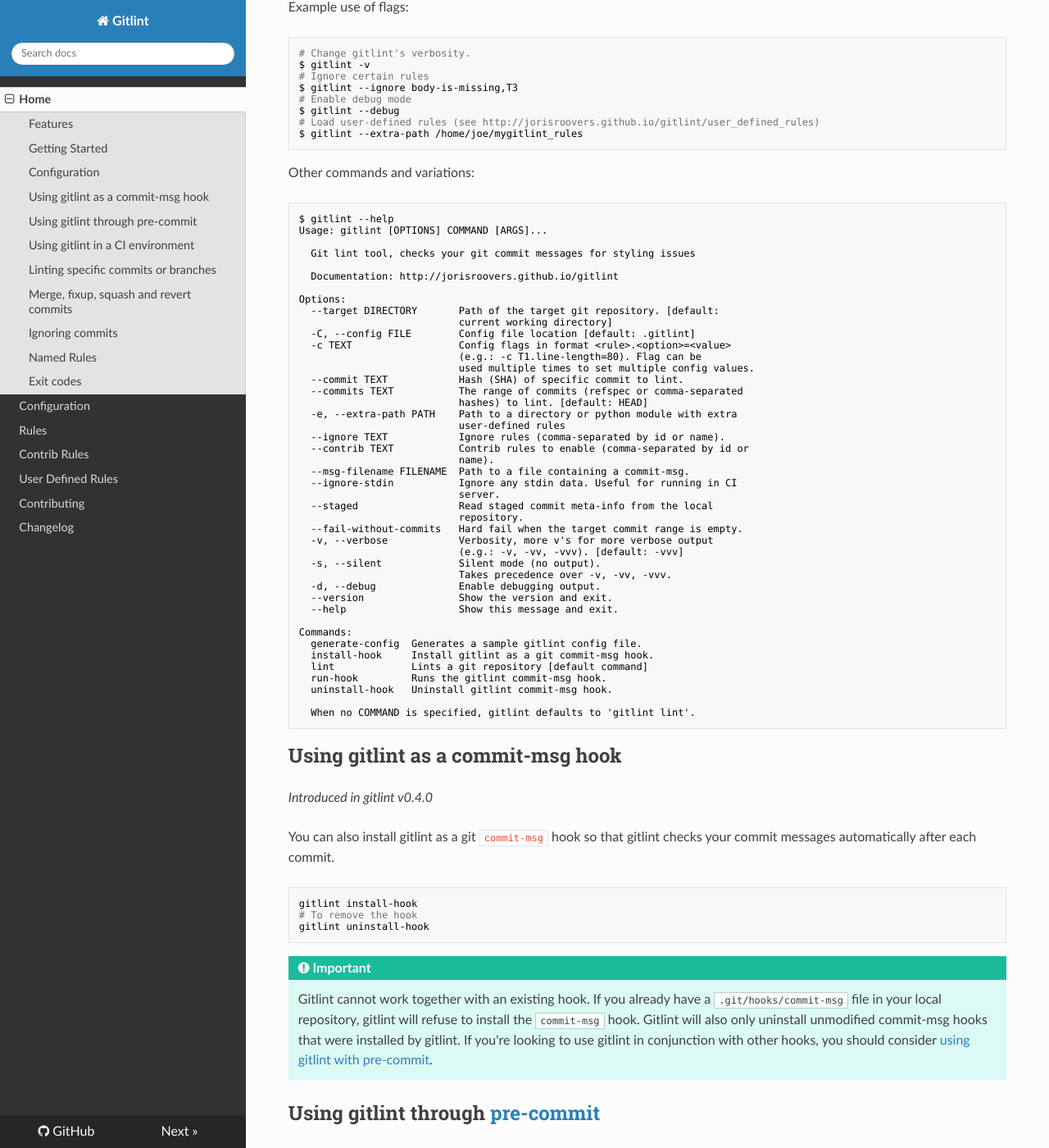
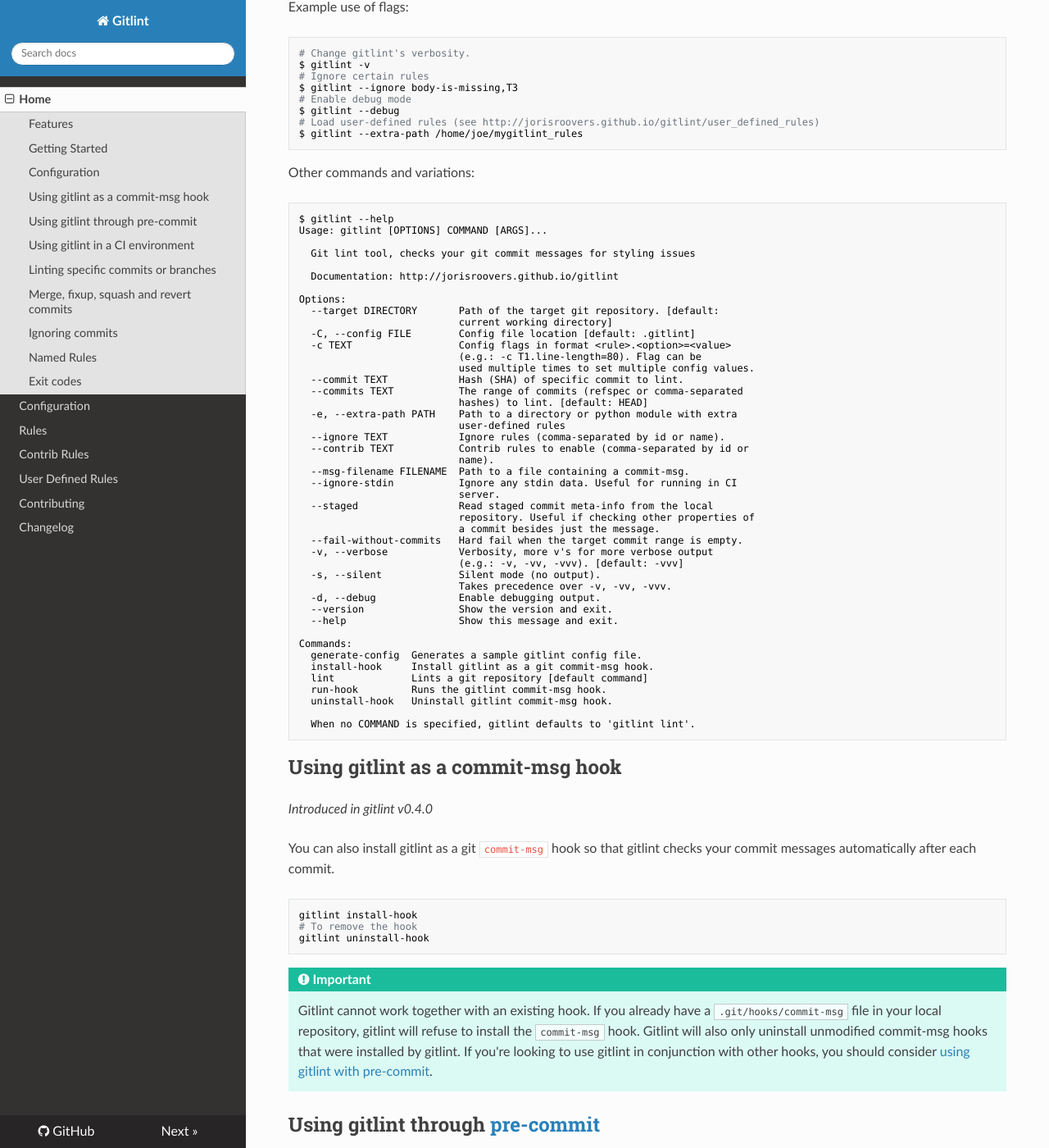
Before and after one commit to jorisroovers/gitlint, an MkDocs documentation site: the page built from docs/index.md, in a window 1280 px wide and 1400 px high, scrolled down 2682 px. Shown: the whole window at 82% size. Built offline with MkDocs 1.6.1, drawn with Linux system fonts in a browser that asks for light colours; nearby versions of some CDN libraries.

Commit message:
Document when one would want to use --staged

```diff
--- a/docs/index.md
+++ b/docs/index.md
@@ -164,7 +164,8 @@
   --ignore-stdin           Ignore any stdin data. Useful for running in CI
                            server.
   --staged                 Read staged commit meta-info from the local
-                           repository.
+                           repository. Useful if checking other properties of
+                           a commit besides just the message.
   --fail-without-commits   Hard fail when the target commit range is empty.
   -v, --verbose            Verbosity, more v's for more verbose output
                            (e.g.: -v, -vv, -vvv). [default: -vvv]
```
Also changed, not shown: docs/configuration.md (+1 -0 lines), 1 other file.
